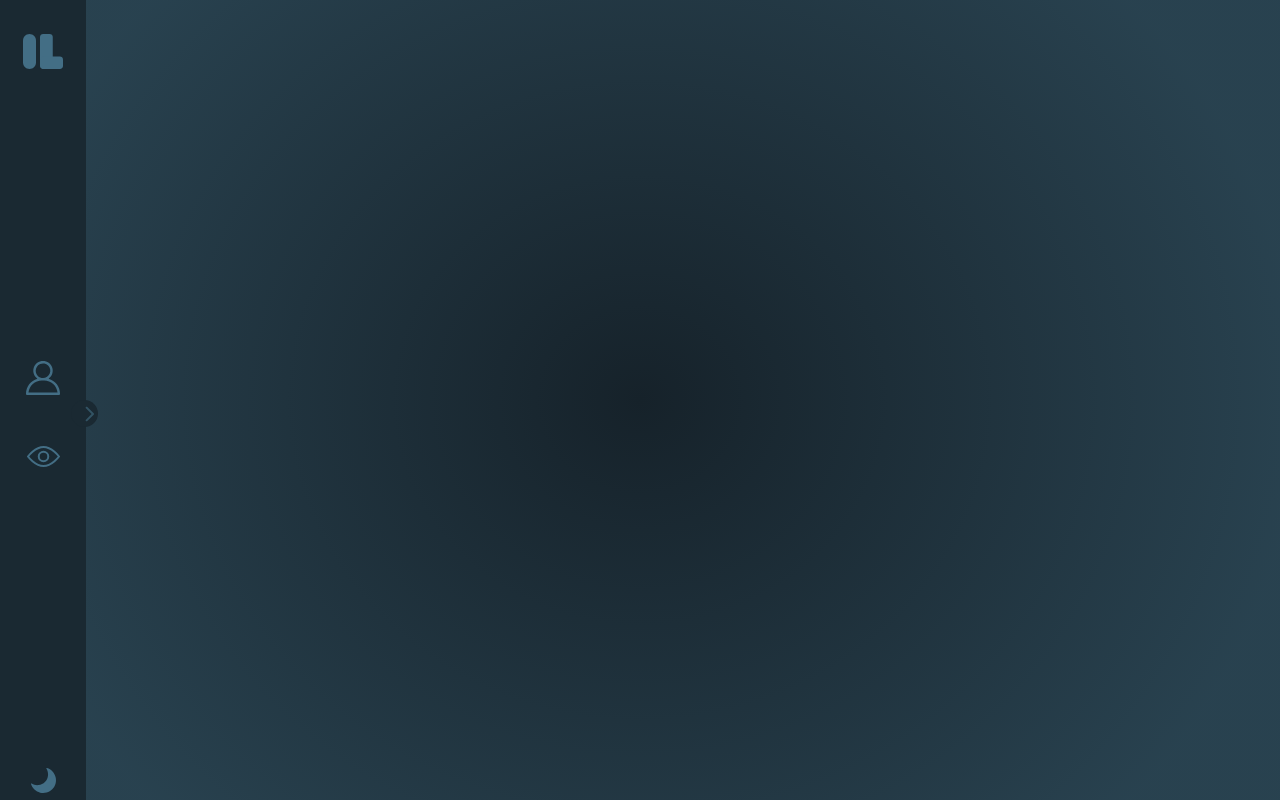
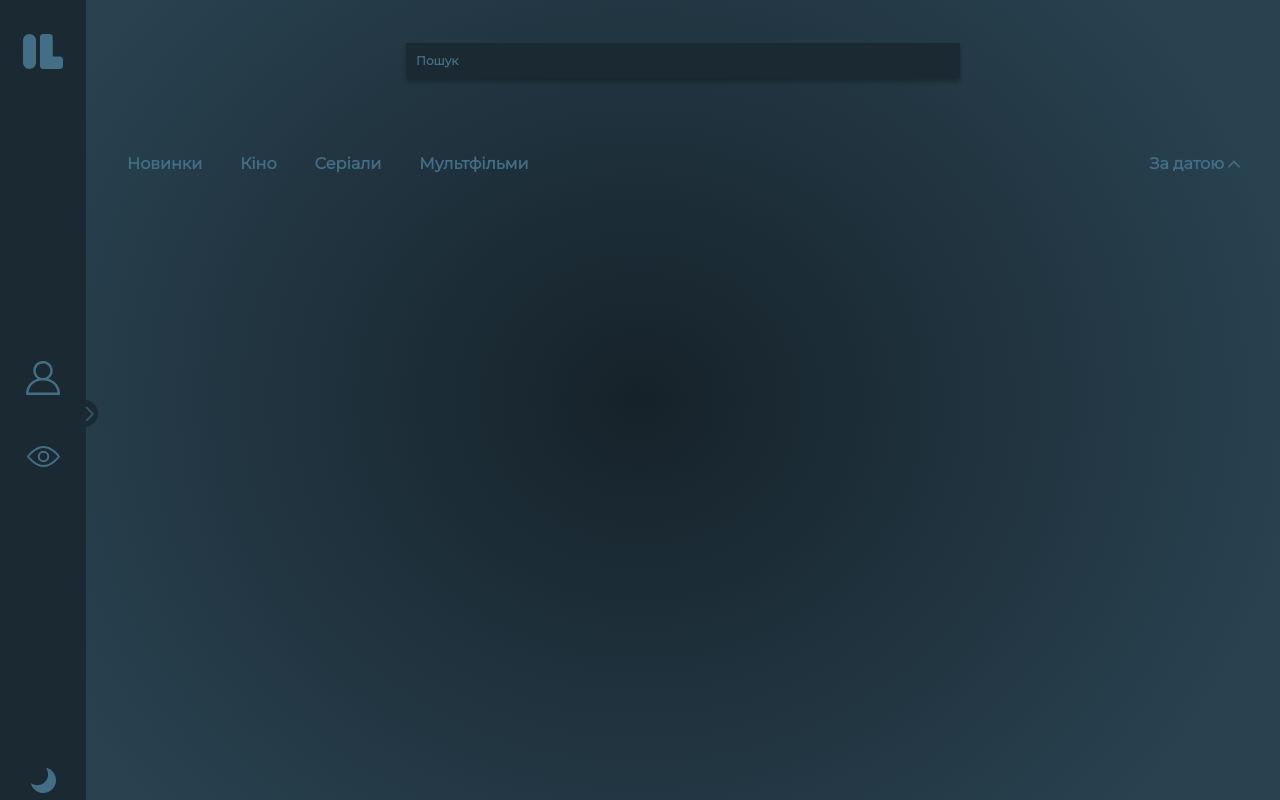
Before and after one commit to westbanana/id-look, a React (Create React App) app: page / in a window 1280 px wide. Built offline with nearby package versions, Linux system fonts and the light colour scheme; no server answers.

Commit message:
add main screen blocks

```diff
--- a/src/components/Avatar/index.js
+++ b/src/components/Avatar/index.js
@@ -34,23 +34,23 @@ const Avatar = ({ link, changeAvatar, id}) => {
   }
 
 //Set random gradient when site open
-  useEffect(() => {
-    setRenderedGrad(
-      generateGrad()
-    )
-  }, [])
+//   useEffect(() => {
+//     setRenderedGrad(
+//       generateGrad()
+//     )
+//   }, [])
 
 //Function which change avatar and bg when you click on it
   const getNewImage = () => {
     changeAvatar();
     getRandomArbitrary(0, 4)
-    setRenderedGrad(
-      generateGrad()
-    )
+    // setRenderedGrad(
+    //   generateGrad()
+    // )
   }
 
   return (
-    <div className={s.userAvatar} style={{background: `${renderedGrad}`}}>
+    <div className={s.userAvatar}>
       <div className={s.changeAvatarContainer}>
         <div className={s.refreshContainer} onClick={() => getNewImage()}>
           <svg width="30" height="30" viewBox="0 0 16 17" fill="none" xmlns="http://www.w3.org/2000/svg">
@@ -58,7 +58,7 @@ const Avatar = ({ link, changeAvatar, id}) => {
           </svg>
         </div>
       </div>
-      <img src={`https://robohash.org/${id}?set=set${number}`}/>
+      <img id={s.profileAvatar} src={`https://robohash.org/${id}?set=set${number}`}/>
     </div>
   );
 };
--- a/src/components/Avatar/index.module.scss
+++ /dev/null
@@ -1,3 +0,0 @@
-.userAvatar{
-
-}
--- a/src/components/SearchField/index.js
+++ b/src/components/SearchField/index.js
@@ -0,0 +1,12 @@
+import React from 'react';
+import s from './index.module.scss';
+
+const SearchField = () => {
+  return (
+    <div className={s.container}>
+      <input placeholder='Пошук'/>
+    </div>
+  );
+};
+
+export default SearchField;
--- a/src/components/SearchField/index.module.scss
+++ b/src/components/SearchField/index.module.scss
@@ -0,0 +1,39 @@
+.container {
+  width: 554px;
+  height: 31px;
+  position: absolute;
+
+  input {
+    margin-top: 58px;
+    width: 100%;
+    outline: none;
+    background-color: #1A2932;
+    border: none;
+    padding: 10px 10px;
+    box-shadow: 0px 4px 4px rgba(0, 0, 0, 0.25);
+    font-style: normal;
+    font-weight: 700;
+    font-size: 12px;
+    line-height: 15px;
+    color: #436E85;
+  }
+
+  ::placeholder {
+    font-style: normal;
+    font-weight: 700;
+    font-size: 12px;
+    line-height: 15px;
+    color: #436E85;
+  }
+}
+
+@media (max-width: 450px){
+  .container{
+    width: 146px;
+    height: 31px;
+    position: static;
+    input{
+      margin: 0;
+    }
+  }
+}
--- a/src/screens/mainScreen/mainScreen.js
+++ b/src/screens/mainScreen/mainScreen.js
@@ -1,12 +1,36 @@
 import React, {useState} from 'react';
-import s from './mainScreen.module.css';
+import s from './mainScreen.module.scss';
+import SearchField from "../../components/SearchField";
 
 const MainScreen = ({ movieList }) => {
+  const [isSort, setIsSort] = useState(false);
 
+  const changeSort = () =>{
+    setIsSort(!isSort);
+  }
 
+  console.log(isSort)
   return (
     <div className={s.main_container}>
       <div className={s.gradient_container}>
+          <div className={s.containerSearch}>
+            <span className={s.newsMobile}>Новини</span>
+            <SearchField/>
+          </div>
+        <div className={s.category}>
+          <div className={s.mainButtons}>
+            <button>Новинки</button>
+            <button>Кіно</button>
+            <button>Серіали</button>
+            <button>Мультфільми</button>
+          </div>
+          <div className={s.sort} onClick={changeSort}>
+            <span>За датою</span>
+            <svg className={isSort ? s.openSort : s.closeSort} width="20" height="10" viewBox="0 0 9 6" fill="none" xmlns="http://www.w3.org/2000/svg">
+              <path d="M4.14645 4.86918C4.34171 5.06444 4.65829 5.06444 4.85355 4.86918L8.03553 1.6872C8.2308 1.49194 8.2308 1.17535 8.03553 0.980091C7.84027 0.784829 7.52369 0.784829 7.32843 0.980091L4.5 3.80852L1.67157 0.980091C1.47631 0.784829 1.15973 0.784829 0.964466 0.980091C0.769203 1.17535 0.769203 1.49194 0.964466 1.6872L4.14645 4.86918ZM4 4V4.51563H5V4H4Z" fill="#436E85"/>
+            </svg>
+          </div>
+        </div>
       </div>
     </div>
   );
--- a/src/screens/mainScreen/mainScreen.module.css
+++ /dev/null
@@ -1,26 +0,0 @@
-.main_container{
-  height: 100vh;
-  width: 100%;
-  background-color: rgba(22, 34, 42, 1);
-}
-
-.gradient_container{
-  height: 100vh;
-  width: 100%;
-  background:
-          radial-gradient(51.39% 74.65% at 50% 50%,
-          rgba(22, 34, 42, 0.18) 0%,
-          rgba(58, 96, 115, 0.51) 100%);
-}
-
-
-@media (max-width: 900px){
-  .gradient_container{
-    height: 100vh;
-    width: 100%;
-    background:
-            radial-gradient(99.39% 50.65% at 50% 50%,
-            rgba(22, 34, 42, 0.18) 0%,
-            rgba(58, 96, 115, 0.51) 100%);
-  }
-}
--- /dev/null
+++ b/src/screens/mainScreen/mainScreen.module.scss
@@ -0,0 +1,116 @@
+.main_container{
+  height: 100vh;
+  width: 100%;
+  background-color: rgba(22, 34, 42, 1);
+}
+
+.gradient_container{
+  height: 100vh;
+  width: 100%;
+  display: flex;
+  flex-direction: column;
+  align-items: center;
+  padding-left: 86px;
+  background:
+          radial-gradient(51.39% 74.65% at 50% 50%,
+          rgba(22, 34, 42, 0.18) 0%,
+          rgba(58, 96, 115, 0.51) 100%);
+}
+
+.category {
+  margin-top: 152px;
+  display: flex;
+  align-items: center;
+  justify-content: space-between;
+  width: 100%;
+  .sort{
+    margin-right: 36px;
+    cursor: pointer;
+    .openSort{
+      animation: rotate 0.3s linear forwards;
+    }
+    .closeSort{
+      animation: rerotate 0.3s linear forwards;
+    }
+    span{
+      font-style: normal;
+      font-weight: 600;
+      font-size: 16px;
+      line-height: 20px;
+      color: #436E85;
+    }
+  }
+  button{
+    &:first-of-type{
+      margin-left: 35px;
+    }
+    border: none;
+    background-color: transparent;
+    font-style: normal;
+    font-weight: 600;
+    font-size: 16px;
+    line-height: 20px;
+    color: #436E85;
+    margin-right: 26px;
+    cursor: pointer;
+  }
+}
+
+.containerSearch{
+  display: flex;
+  align-items: center;
+  justify-content: center;
+}
+
+@keyframes rotate {
+  from{
+    transform: rotate(0);
+  }
+  to{
+    transform: rotate(-180deg);
+  }
+}
+@keyframes rerotate {
+  from{
+    transform: rotate(-180deg);
+  }
+  to{
+    transform: rotate(0deg);
+  }
+}
+.newsMobile{
+  display: none;
+}
+
+@media (max-width: 905px){
+  .gradient_container{
+    height: 100vh;
+    width: 100%;
+    padding: 52px 0 0 0 ;
+    background:
+            radial-gradient(99.39% 50.65% at 50% 50%,
+            rgba(22, 34, 42, 0.18) 0%,
+            rgba(58, 96, 115, 0.51) 100%);
+  }
+  .mainButtons, .sort{
+    display: none;
+    }
+  .containerSearch{
+    display: flex;
+    margin-top: 23px;
+    width: 100%;
+    justify-content: space-between;
+    padding: 0 30px;
+    .newsMobile{
+      display: block;
+    }
+    span{
+      font-style: normal;
+      font-weight: 600;
+      font-size: 35px;
+      line-height: 43px;
+      color: #436E85;
+    }
+  }
+
+}
--- a/src/screens/profileScreen/profile.js
+++ b/src/screens/profileScreen/profile.js
@@ -1,6 +1,5 @@
 import React, {useEffect, useState} from 'react';
 import s from './profile.module.scss';
-import logo from "../../components/logo/logo";
 import Avatar from "../../components/Avatar";
 
 const Profile = () => {
@@ -37,17 +36,6 @@ const Profile = () => {
     );
   }, []);
 
-
-  const [newUserInfo, setNewUserInfo] = useState({
-    name: '',
-    surname: '',
-    email: '',
-  })
-
-  const changeUserData = (e) => {
-    e.preventDefault();
-  }
-
   return (
     <div className={s.main_container}>
       <div className={s.gradient_container}>
@@ -62,7 +50,6 @@ const Profile = () => {
                 <input
                   type='name'
                   placeholder={firstName}
-                  onChange={(e) => newUserInfo.name = e.target.value}
                 />
               </div>
               <div className={s.inputContainer}>
@@ -70,7 +57,6 @@ const Profile = () => {
                 <input
                   type='second-name'
                   placeholder={surName}
-                  onChange={(e) => newUserInfo.surname = e.target.value}
                 />
               </div>
               <div className={s.inputContainer}>
@@ -78,10 +64,11 @@ const Profile = () => {
                 <input
                   type='email'
                   placeholder={email}
-                  onChange={(e) => newUserInfo.email = e.target.value}
                 />
               </div>
-              <button type='submit' onClick={changeUserData}>Зберегти</button>
+              <button type='submit'>
+                Зберегти
+              </button>
             </form>
         </div>
       </div>
--- a/src/screens/profileScreen/profile.module.scss
+++ b/src/screens/profileScreen/profile.module.scss
@@ -29,6 +29,7 @@
     margin-bottom: 24px;
     overflow: hidden;
     user-select: none;
+    background-color: rgba(34, 55, 67, 1);
     img{
       height: 100%;
       width: 100%;
@@ -58,6 +59,7 @@
           fill: white;
         }
       }
+
       svg:hover{
         animation: rotate 1s linear infinite;
       }
@@ -130,6 +132,7 @@
     height: 100vh;
     width: 100%;
     background-color: rgba(22, 34, 42, 1);
+    padding-top: 15px;
   }
   .gradient_container{
     height: 100vh;
```
Also changed, not shown: src/components/themeSwiper/swiper.module.scss (line endings or trailing spaces), 1 other file (tests, documents, lock files or other folders).
